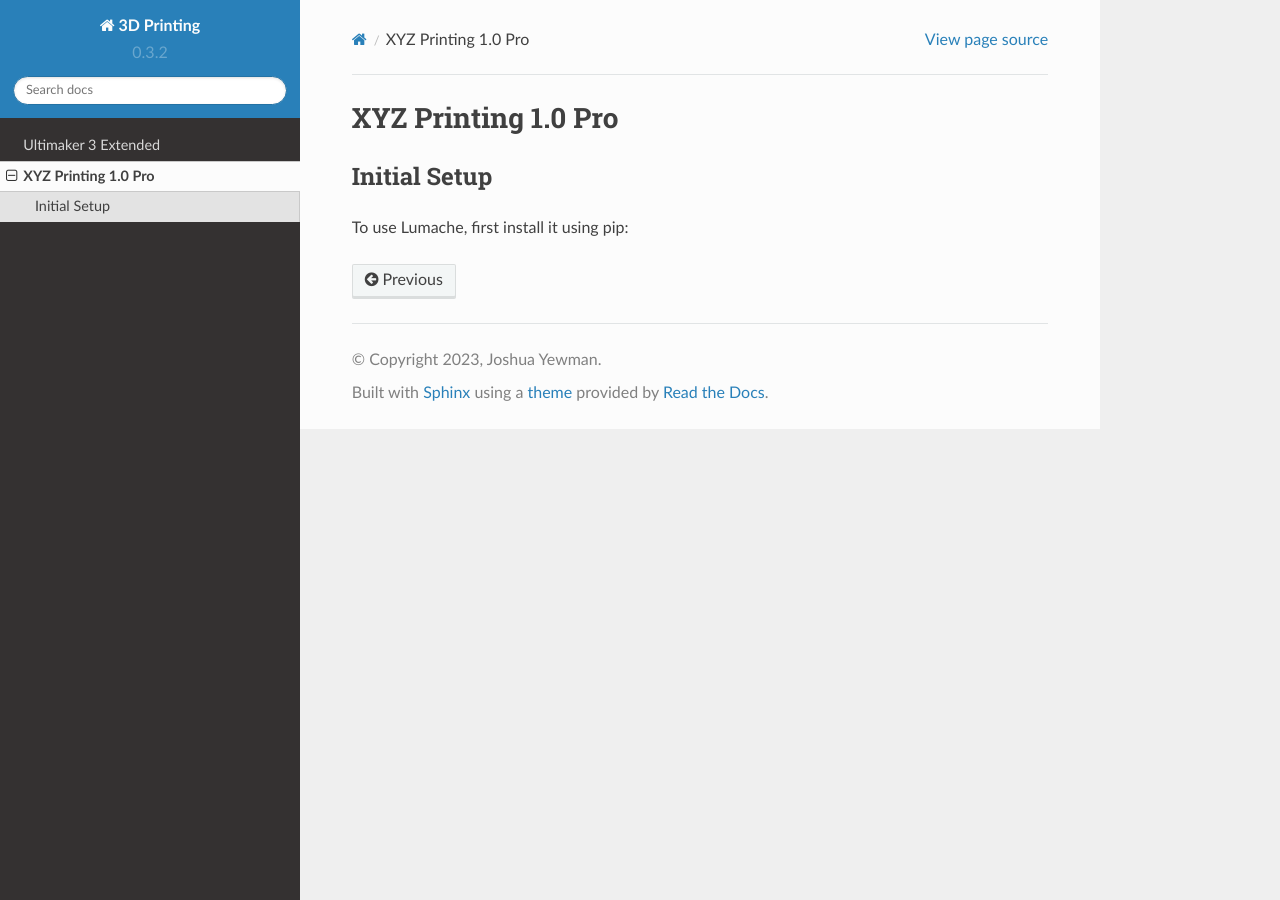
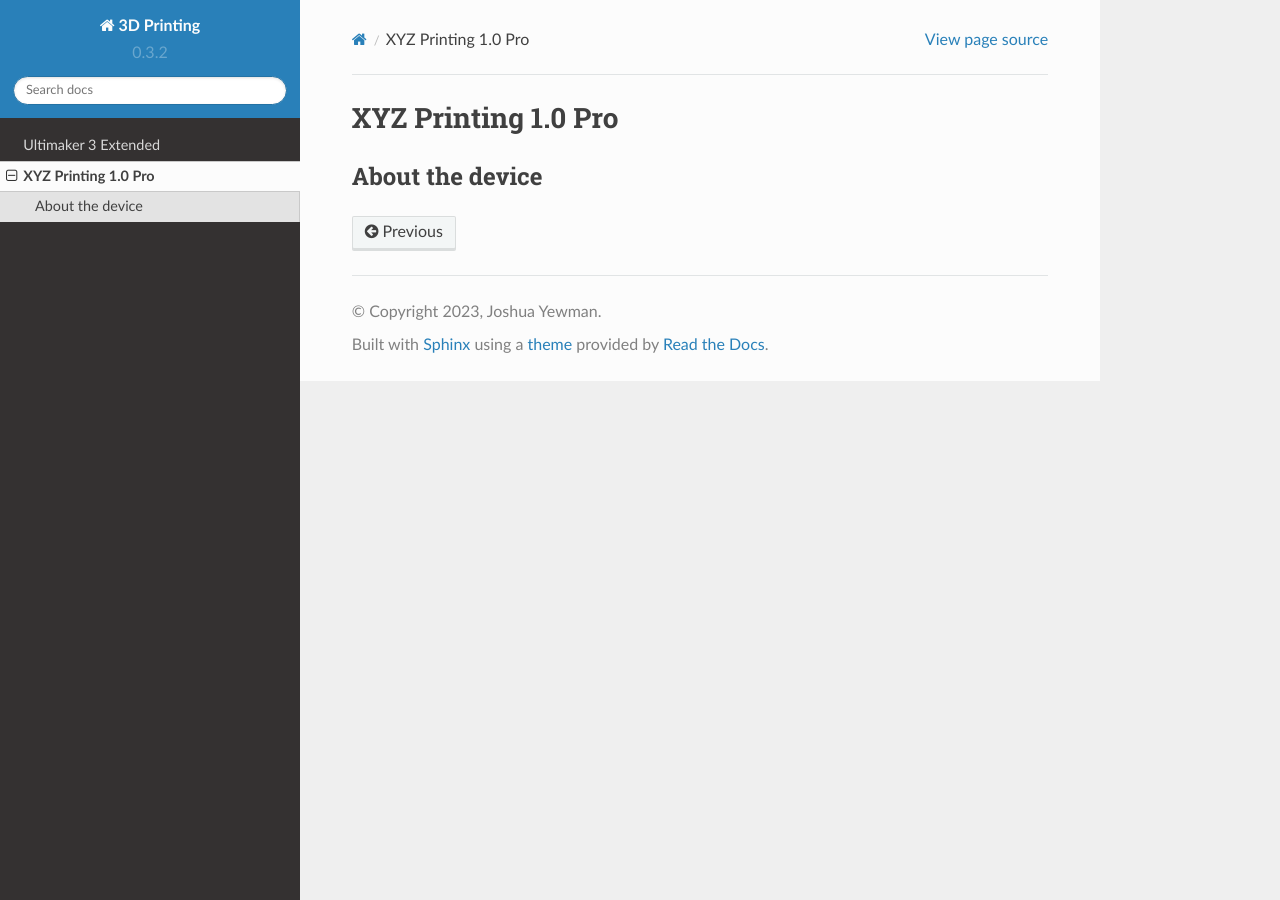
Before and after one commit to JYewman/gs-3dprint, a Sphinx documentation site: the page built from docs/source/xyzprinting.rst, in a window 1280 px wide. Built offline with Sphinx 7.4.7 and the Read the Docs theme 2.0.0, drawn with Linux system fonts in a browser that asks for light colours.

Commit message:
update to um3e

```diff
--- a/docs/source/xyzprinting.rst
+++ b/docs/source/xyzprinting.rst
@@ -1,7 +1,5 @@
 XYZ Printing 1.0 Pro
 =====
 
-Initial Setup
+About the device
 ------------
-
-To use Lumache, first install it using pip:
```
